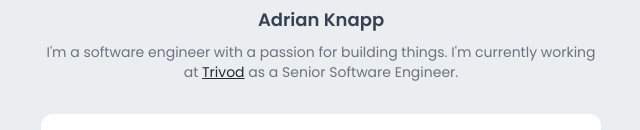
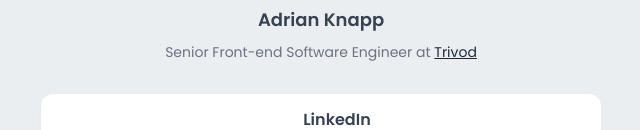
Before and after one commit to AdrianKnapp/my-portfolio, a Next.js app: page / in a window 1280 px wide. Shown: the part 202-332 px from the top of the page, without its empty margins (319-959 px from the left). Built offline with nearby package versions, Linux system fonts and the light colour scheme; some icons are missing.

Commit message:
feat: adjusted profile description

```diff
--- a/src/app/(home)/page.tsx
+++ b/src/app/(home)/page.tsx
@@ -2,6 +2,7 @@ import Credits from "@/components/common/Credits";
 import Profile from "@/components/common/Profile";
 import SocialLinks from "@/components/common/SocialLinks";
 import Button from "@/components/ui/Button";
+import Link from "next/link";
 
 const Home = () => {
   return (
@@ -11,10 +12,10 @@ const Home = () => {
         name="Adrian Knapp"
         description={
           <p>
-            I&apos;m a software engineer with a passion for building things.
-            I&apos;m currently working at{" "}
-            <a href="https://www.athenahealth.com/">Trivod</a> as a Senior
-            Software Engineer.
+            Senior Front-end Software Engineer at{" "}
+            <Link href="https://www.trivod.com/" target="_blank">
+              Trivod
+            </Link>
           </p>
         }
       />
```
